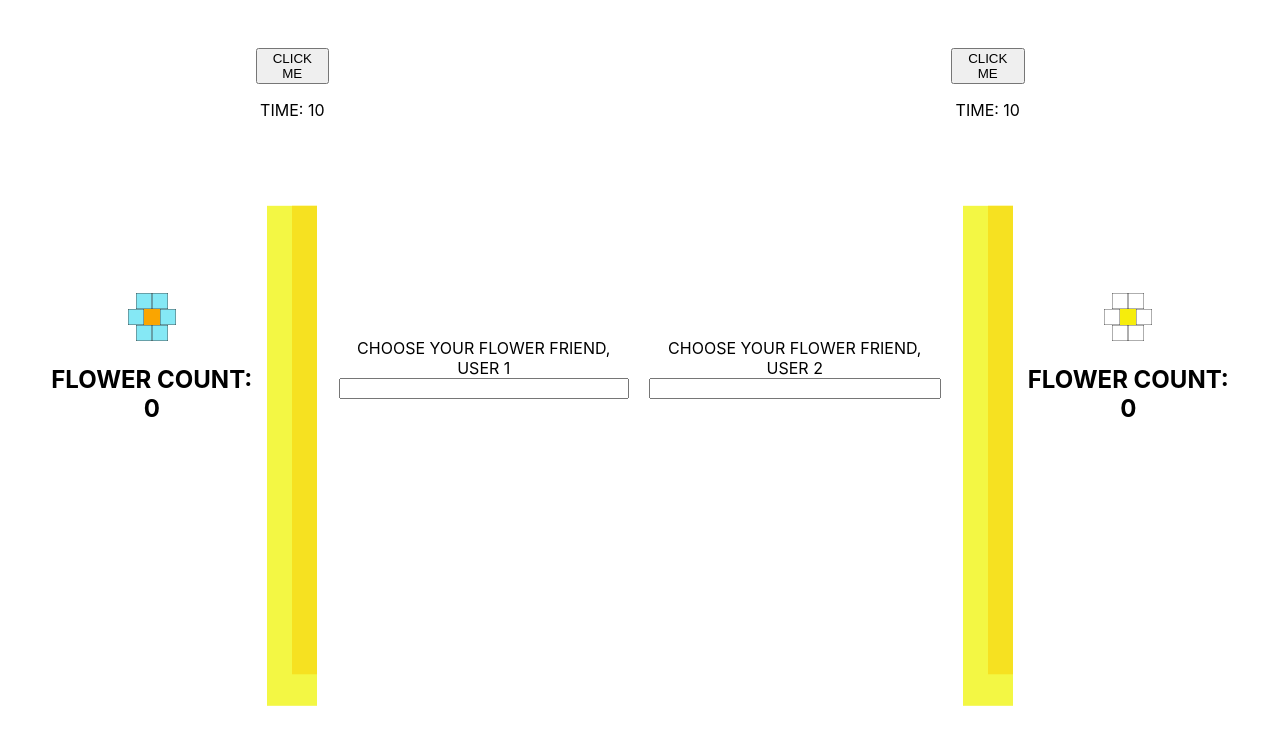
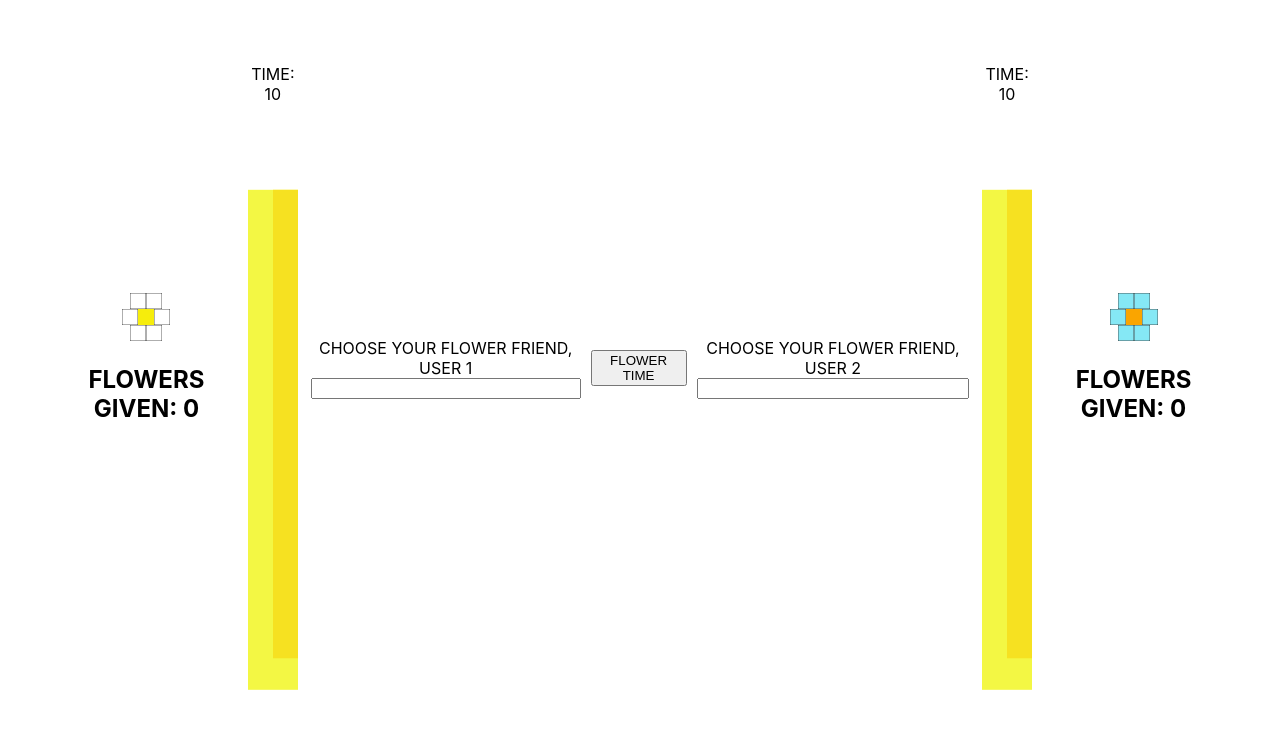
Before and after one commit to tloth/freddie-and-annas-glamour, a React (Create React App) app: page / in a window 1280 px wide. Shown: the top 744 px of the page. Built offline with nearby package versions, Linux system fonts and the light colour scheme; no server answers.

Commit message:
add countdown button to start both timers, change up flowers so they make sense

```diff
--- a/src/App.js
+++ b/src/App.js
@@ -11,6 +11,22 @@ function App() {
 
   const [time1, setTime1] = React.useState(10);
   const [time2, setTime2] = React.useState(10);
+
+  const decrement = () => {
+    setTime1(oldTime => {
+       if (oldTime === 0) return 0;
+       else {
+            return oldTime - 1;
+       }
+    });
+    setTime2(oldTime => {
+      if (oldTime === 0) return 0;
+      else {
+           return oldTime - 1;
+      }
+    })
+    window.setTimeout(decrement, 1000);
+  };
 
   const [flowerCount1, setFlowerCount1] = React.useState(0);
   const [flowerCount2, setFlowerCount2] = React.useState(0);
@@ -33,6 +49,9 @@ function App() {
         : <Avatar userData={userData1} position='left'/>
       }
 
+
+     <button onClick={decrement}>FLOWER TIME</button>
+
      { !userData2 ? <SearchBar setUserData={setUserData2} position='right'/>
         : <Avatar userData={userData2} position='right'/>
       }
--- a/src/components/Avatar.js
+++ b/src/components/Avatar.js
@@ -13,7 +13,6 @@ const Avatar = ({ userData, position }) => {
 
     return (
         <div className="avatarContainer">
-            {/* <SearchBar /> */}
             <img className={position} src={avatar_url} alt="Flower Friend" />
             <div className="bodyAndFlower">
             { position === 'left' ? <AvatarLeft className="avatar"/> : <AvatarRight className="avatar"/> }
--- a/src/components/FlowerPile.js
+++ b/src/components/FlowerPile.js
@@ -7,20 +7,20 @@ const FlowerPile = ({ flowerCount, setFlowerCount, position, time}) => {
     React.useEffect(() => {
         if (time !== 0) {
         const handleKeyDown = event => {
-            if (event.key === 'a' && position ==='right') setFlowerCount(prevCount => prevCount+1);
-            if (event.key === 'l' && position ==='left') setFlowerCount(prevCount => prevCount+1);
+            if (event.key === 'a' && position ==='left') setFlowerCount(prevCount => prevCount+1);
+            if (event.key === 'l' && position ==='right') setFlowerCount(prevCount => prevCount+1);
         };
         window.addEventListener('keydown', handleKeyDown);
         return () => window.removeEventListener('keydown', handleKeyDown);
+        } else {
+            alert('No more time, no more flowers!');
+        };
+    }, [time, position, setFlowerCount]);
 
-    } else {
-        alert('TIME\'S UP BITCH');
-    }
-    }, [time, position, setFlowerCount]);
     return (
     <div>
-        {position === 'left' ? <Flower1 className='flower' /> : <Flower2 className='flower'/>}
-        <h2>FLOWER COUNT: {
+        {position === 'left' ? <Flower2 className='flower' /> : <Flower1 className='flower'/>}
+        <h2>FLOWERS GIVEN: {
             flowerCount
         }</h2>
     </div>
--- a/src/components/TimeBar.js
+++ b/src/components/TimeBar.js
@@ -16,15 +16,6 @@ const TimeBar = ({ userData, time, setTime }) => {
         if (userData) setBarHeight(time/userData.followers*100);
     }, [userData, time]);
 
-    const decrement = () => {
-        setTime(oldTime => {
-           if (oldTime === 0) return 0;
-           else {
-                window.setTimeout(decrement, 1000);
-                return oldTime - 1;
-           }
-        })
-    };
 
     console.log(barHeight);
 
@@ -34,7 +25,6 @@ const TimeBar = ({ userData, time, setTime }) => {
 
     return (
     <div className='timeContainer'>
-        <button onClick={decrement}>CLICK ME</button>
         <p>TIME: {time}</p>
         <InnerBar style={barStyle} className='innerBar' />
     </div>
--- a/src/utils/getUser.js
+++ b/src/utils/getUser.js
@@ -1,4 +1,4 @@
-import { token } from '../token';
+// import { token } from '../token';
 
 const checkResponse = response => {
     if (response.status !== 200) {
@@ -10,7 +10,7 @@ const checkResponse = response => {
 
 export const getUserData = username => {
     let url = `https://api.github.com/users/${username}`;
-    if (token) url = url.concat(`?access_token=${token}`);
+    // if (token) url = url.concat(`?access_token=${token}`);
     console.log(url);
     return fetch(url)
             .then(checkResponse)
```
